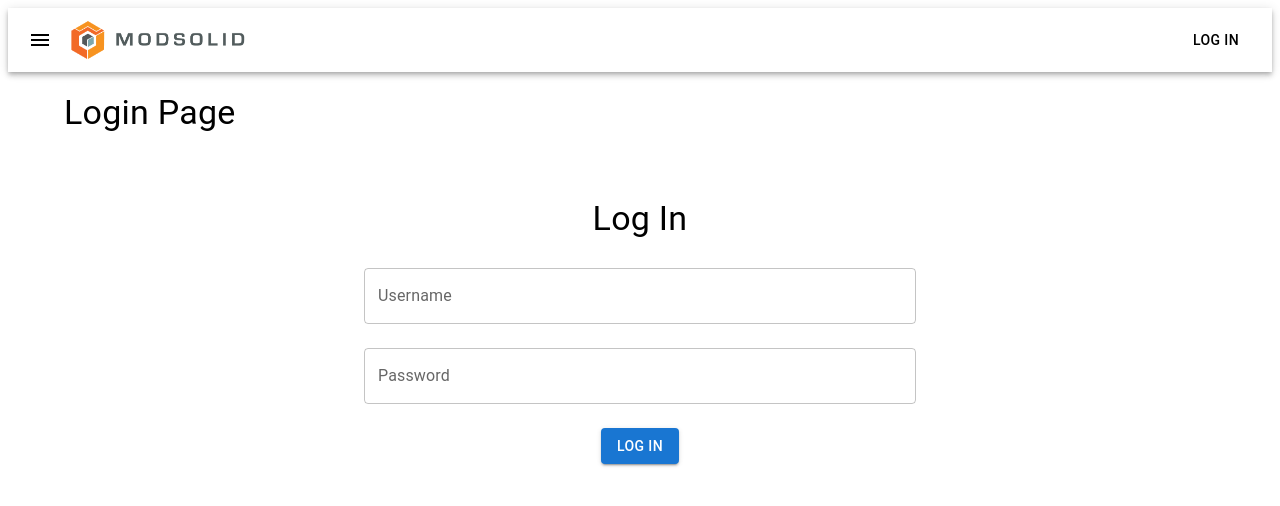
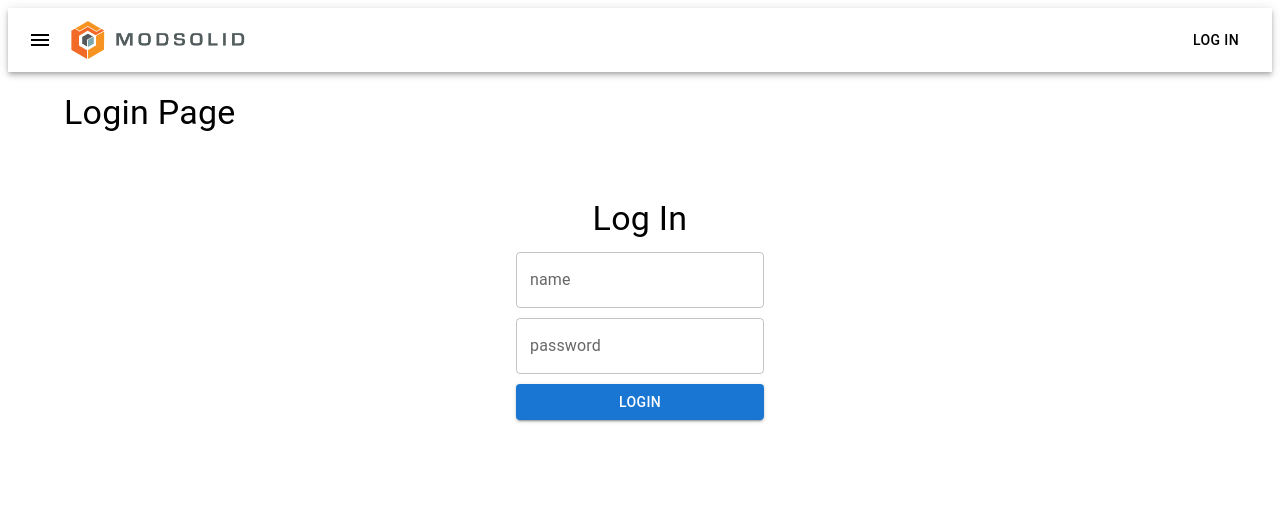
Before and after one commit to ubc-cpsc455-2024S/project-16_dev_dynasty, a React (Vite) app in the folder Frontend/: page /login in a window 1280 px wide. Shown: the top 506 px of the page. Built offline with nearby package versions, Linux system fonts and the light colour scheme; no server answers.

Commit message:
login and logout page implemented

```diff
--- a/Frontend/src/components/navigation/Navbar.jsx
+++ b/Frontend/src/components/navigation/Navbar.jsx
@@ -1,5 +1,4 @@
 import React from 'react'
-import { useDispatch } from 'react-redux'
 import AppBar from '@mui/material/AppBar'
 import Toolbar from '@mui/material/Toolbar'
 import Typography from '@mui/material/Typography'
@@ -11,10 +10,14 @@ import { toggleSidebar } from '../../redux/sidebar/sidebarSlice'
 import Sidebar from './Sidebar'
 import { useNavigate } from 'react-router-dom'
 import { routes } from '../../router/routes'
+import { useSelector, useDispatch } from 'react-redux'
+import { userLoginAsync, userLogoutAsync } from '../../redux/auth/thunkAuth'
 
 const Navbar = ({ children }) => {
   const navigate = useNavigate()
   const dispatch = useDispatch()
+  const isSignedIn = useSelector(state => state.auth.isSignedIn || false)
+  const user = useSelector(state => state.auth.user || null)
 
   const handleMenuClick = () => {
     dispatch(toggleSidebar())
@@ -43,12 +46,27 @@ const Navbar = ({ children }) => {
           <Typography variant='h6' style={{ flexGrow: 1 }}></Typography>
 
 
+          {isSignedIn ? (
+            <>
+              <Typography variant='body1' style={{ marginRight: '20px' }}>
+                {user.name}
+              </Typography>
+              <Button
+                color='inherit'
+                onClick={()=>{dispatch(userLogoutAsync())}}
+              >
+                Log Out
+              </Button>
+            </>
+          ) : (
             <Button
               color='inherit'
               onClick={() => navigate(routes.loginRoute)}
             >
               Log In
             </Button>
+          )}
+
         </Toolbar>
         <Sidebar />
       </AppBar>
--- a/Frontend/src/pages/LoginPage.jsx
+++ b/Frontend/src/pages/LoginPage.jsx
@@ -1,21 +1,29 @@
-import React, { useState } from 'react';
-import Navbar from '../components/navigation/Navbar';
-import Header1 from '../components/headers/Header1';
-import { Button, TextField, Container, Box, Typography } from '@mui/material';
-import { useNavigate } from 'react-router-dom';
-import { routes } from '../router/routes';
+import React, { useState } from 'react'
+import Navbar from '../components/navigation/Navbar'
+import Header1 from '../components/headers/Header1'
+import { Button, TextField, Container, Box, Typography } from '@mui/material'
+import { useNavigate } from 'react-router-dom'
+import { routes } from '../router/routes'
+import { useSelector, useDispatch } from 'react-redux'
+import { userLoginAsync, userLogoutAsync } from '../redux/auth/thunkAuth'
 
 const LoginPage = () => {
-  const [username, setUsername] = useState('');
-  const [password, setPassword] = useState('');
-  const navigate = useNavigate();
+  const navigate = useNavigate()
+  const dispatch = useDispatch()
+  const isSignedIn = useSelector(state => state.auth.isSignedIn || false)
+  const user = useSelector(state => state.auth.user || null)
 
-  const handleLogin = () => {
-    // Implement login logic here
-    // For example: call an API to authenticate the user
-    console.log('Logging in with:', username, password);
-    navigate(routes.dashboardRoute); // Redirect to dashboard or appropriate route on success
-  };
+  const handleSubmit = e => {
+    e.preventDefault()
+    const name = e.target.name.value
+    const password = e.target.password.value
+    const logInData = {
+      name: name,
+      password: password
+    }
+    dispatch(userLoginAsync(logInData));
+    navigate(-1);
+  }
 
   return (
     <Navbar>
@@ -26,42 +34,29 @@ const LoginPage = () => {
               display: 'flex',
               flexDirection: 'column',
               alignItems: 'center',
-              mt: 8
+              mt: 8,
             }}
           >
             <Typography variant='h4' gutterBottom>
               Log In
             </Typography>
-            <TextField
-              label='Username'
-              variant='outlined'
-              fullWidth
-              margin='normal'
-              value={username}
-              onChange={(e) => setUsername(e.target.value)}
-            />
-            <TextField
-              label='Password'
-              type='password'
-              variant='outlined'
-              fullWidth
-              margin='normal'
-              value={password}
-              onChange={(e) => setPassword(e.target.value)}
-            />
-            <Button
-              variant='contained'
-              color='primary'
-              onClick={handleLogin}
-              sx={{ mt: 2 }}
-            >
-              Log In
-            </Button>
+            <form onSubmit={handleSubmit}>
+              <Box display={'flex'} flexDirection={'column'} gap={'10px'}>
+
+                <TextField name={'name'} label={'name'} />
+
+                <TextField name={'password'} label={'password'} />
+
+                <Button variant='contained' type='submit'>
+                  Login
+                </Button>
+              </Box>
+            </form>
           </Box>
         </Container>
       </Header1>
     </Navbar>
-  );
-};
+  )
+}
 
-export default LoginPage;
+export default LoginPage
--- a/Frontend/src/redux/auth/serviceAuth.js
+++ b/Frontend/src/redux/auth/serviceAuth.js
@@ -3,10 +3,25 @@ const BACKEND_URL = import.meta.env.VITE_BACKEND_URL;
 
 const login = async (signInData) => {
     try {
-        const response = await axios.post(`${BACKEND_URL}/users/signin`, signInData);
+        const response = await axios.post(`${BACKEND_URL}/users/signin`, signInData,{
+            withCredentials: true,
+        });
         return response.data.result;
     } catch (error) {
         console.error('Error fetching bays:', error);
+        throw error;
+    }
+}
+
+const logout = async () => {
+    try {
+        const response = await axios.get(`${BACKEND_URL}/users/logout`,{
+            withCredentials: true,
+        });
+        return response.data;
+    } catch (error) {
+        console.error('Error fetching bays:', error);
+        throw error;
     }
 }
 
@@ -14,4 +29,5 @@ const login = async (signInData) => {
 
 export default {
     login,
+    logout
 }
--- a/Frontend/src/redux/auth/sliceAuth.js
+++ b/Frontend/src/redux/auth/sliceAuth.js
@@ -1,11 +1,12 @@
 import { createSlice } from '@reduxjs/toolkit'
-import { userLoginAsync } from './thunkAuth'
+import { userLoginAsync, userLogoutAsync } from './thunkAuth'
 
 const INITIAL_BAY_STATE = {
   isSignedIn: false,
   user: null,
   status: {
-    signIn: 'idle'
+    signIn: 'idle',
+    logOut: 'idle'
   },
   error: null
 }
@@ -16,7 +17,7 @@ const authSlice = createSlice({
   reducers: {},
   extraReducers: builder => {
     builder
-      // Handle all bays fetching
+    // handle login
       .addCase(userLoginAsync.pending, (state) => {
         state.status.signIn = 'pending';
       })
@@ -29,6 +30,19 @@ const authSlice = createSlice({
         state.status.signIn = 'rejected';
         state.error = action.error.message;
       })
+      // handle logout
+      .addCase(userLogoutAsync.pending, (state) => {
+        state.status.logOut = 'pending';
+      })
+      .addCase(userLogoutAsync.fulfilled, (state) => {
+        state.status.logOut = 'fulfilled';
+        state.isSignedIn = false;
+        state.user = null;
+      })
+      .addCase(userLogoutAsync.rejected, (state, action) => {
+        state.status.logOut = 'rejected';
+        state.error = action.error.message;
+      })
   },
 })
 
--- a/Frontend/src/redux/auth/thunkAuth.js
+++ b/Frontend/src/redux/auth/thunkAuth.js
@@ -5,6 +5,7 @@ import AuthService from './serviceAuth';
 const actionTypes = {
     LOGIN: 'user/login',
     SIGNUP: 'user/signup',
+    LOGOUT: 'user/logout'
 }
 
 
@@ -12,4 +13,10 @@ export const userLoginAsync = createAsyncThunk(
     actionTypes.LOGIN,
     async (signInData) => {
         return await AuthService.login(signInData);
-    })
+    });
+
+export const userLogoutAsync = createAsyncThunk(
+    actionTypes.LOGOUT,
+    async () => {
+        return await AuthService.logout();
+    });
--- a/Frontend/src/redux/store.js
+++ b/Frontend/src/redux/store.js
@@ -1,6 +1,7 @@
 import { configureStore } from '@reduxjs/toolkit'
 import houseSlice from './houses/sliceHouses'
 import baySlice from './bays/sliceBays'
+import authSlice from './auth/sliceAuth'
 import customerSlice from './customers/sliceCustomers'
 import sidebarSlice from './sidebar/sidebarSlice'
 import defectsReducer from './defects/sliceDefects';
@@ -9,6 +10,7 @@ export const store = configureStore({
   reducer: {
     bays: baySlice,
     houses: houseSlice,
+    auth: authSlice,
     customers: customerSlice,
     sidebar: sidebarSlice,
     defects: defectsReducer,
```
Also changed, not shown: 2 other files (tests, documents, lock files or other folders). Lines whose indentation alone changed are shown as unchanged.
